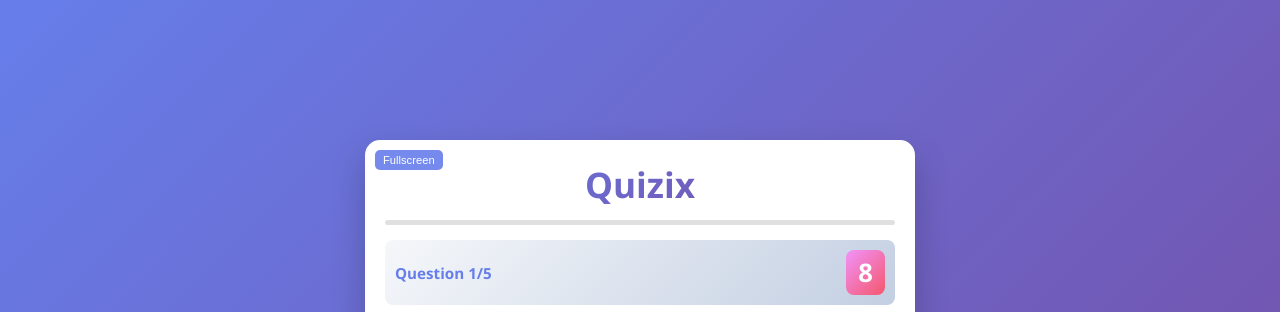
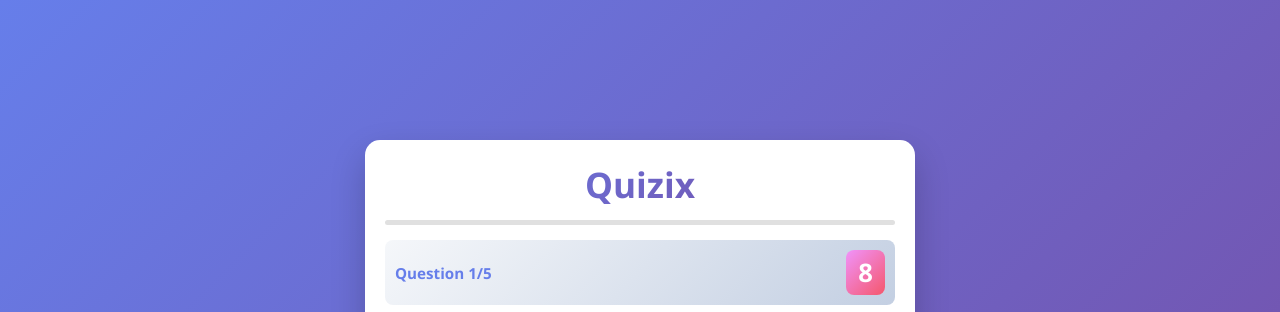
Before and after one commit to Yunes2001/yuness, a plain HTML site: page index.html in a window 1280 px wide. Shown: the top 312 px of the page. Drawn offline with Linux system fonts and the light colour scheme.

Commit message:
Update index.html

```diff
--- a/index.html
+++ b/index.html
@@ -249,7 +249,7 @@
             top: 10px;
             left: 10px;
             padding: 4px 8px;
-            background: rgba(102, 126, 234, 0.9);
+            background: rgb(255 255 255 / 90%);
             color: white;
             border: none;
             border-radius: 5px;
@@ -259,7 +259,7 @@
         }
 
         .fullscreen-btn:hover {
-            background: rgba(118, 75, 162, 0.9);
+            background: rgb(255 255 255 / 90%);
         }
 
         .progress-bar {
```
